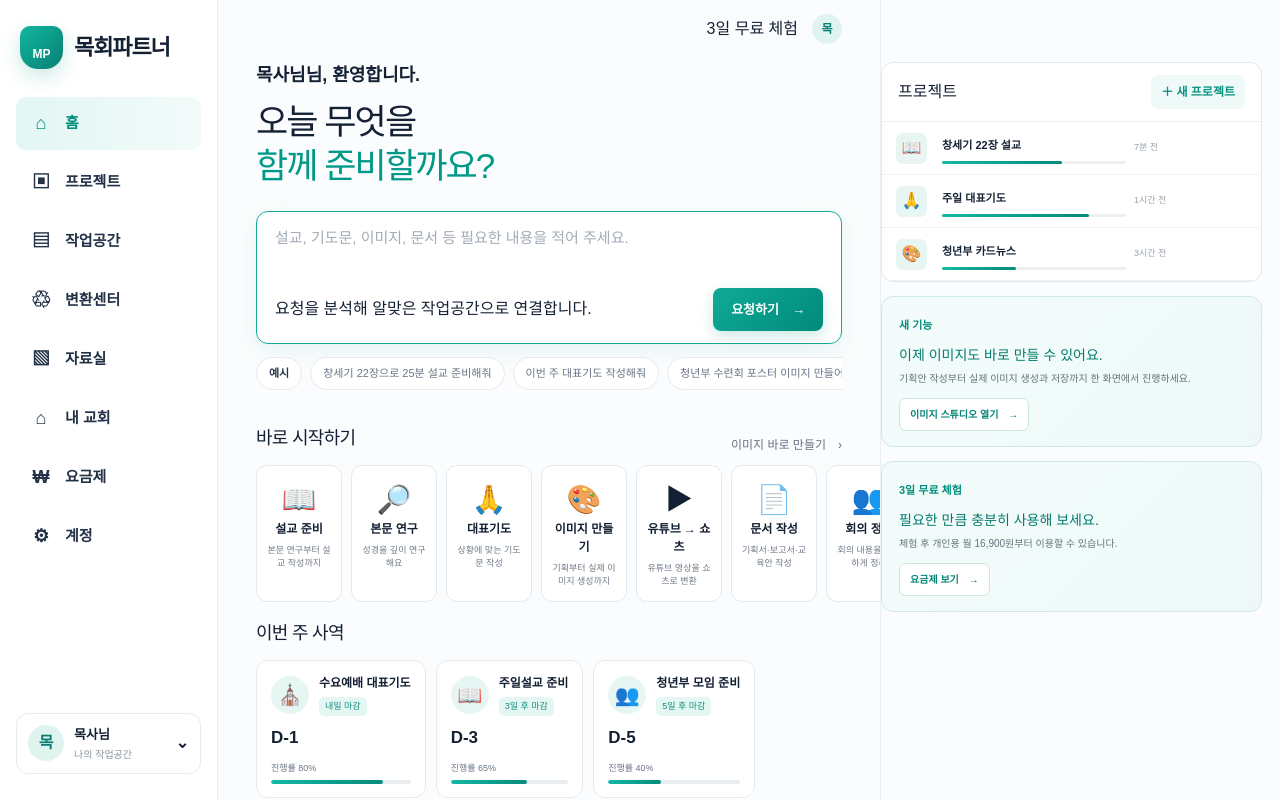
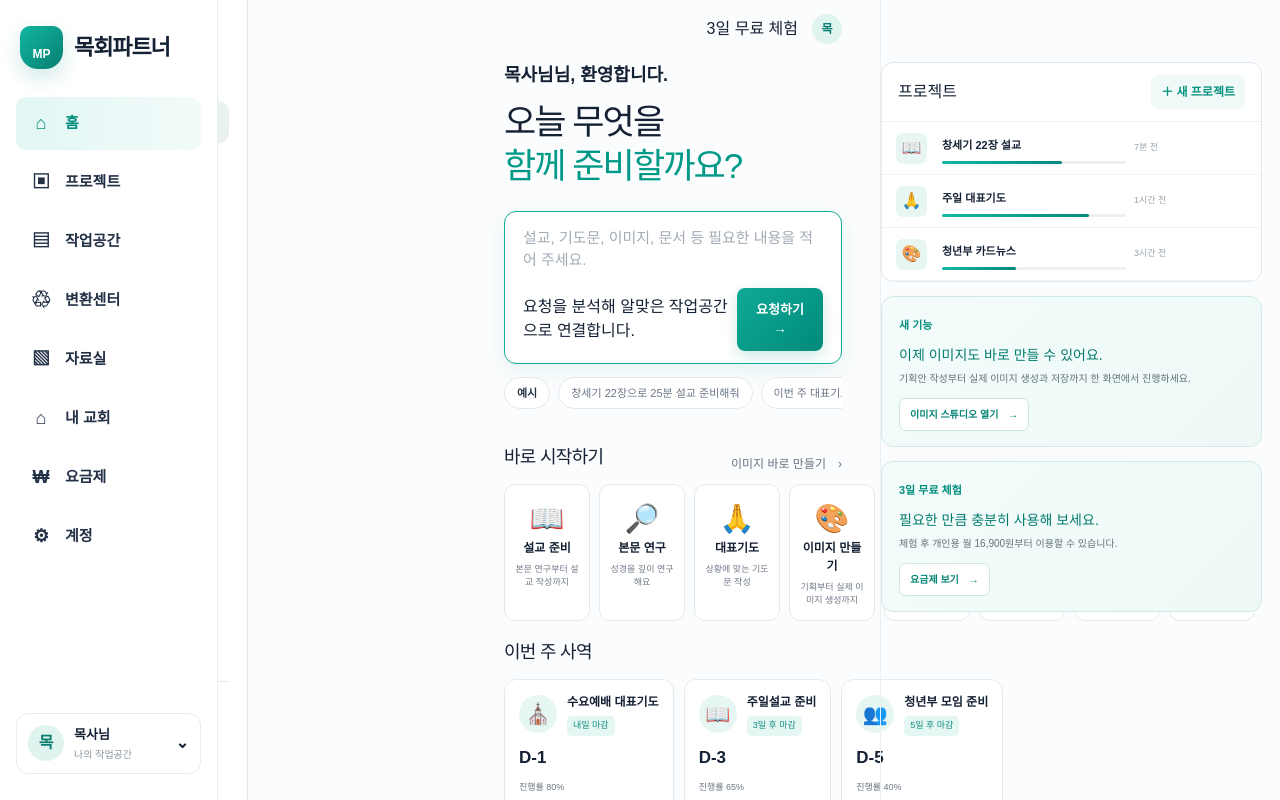
Before and after one commit to a01057674471-dot/ministry-partner, a Next.js app: page / in a window 1280 px wide. Shown: the top 800 px of the page. Built offline with nearby package versions, Linux system fonts and the light colour scheme; no server answers.

Commit message:
Apply V2 navigation across the application

```diff
--- a/app/layout.tsx
+++ b/app/layout.tsx
@@ -10,6 +10,7 @@ import "./account-cloud.css";
 import "./product-upgrades.css";
 import "./v2.css";
 import CloudSyncBridge from "./components/CloudSyncBridge";
+import GlobalChrome from "./components/GlobalChrome";
 
 export const metadata: Metadata = {
   title: "목회파트너",
@@ -19,7 +20,7 @@ export const metadata: Metadata = {
 export default function RootLayout({ children }: Readonly<{ children: React.ReactNode }>) {
   return (
     <html lang="ko">
-      <body><CloudSyncBridge />{children}</body>
+      <body><CloudSyncBridge /><GlobalChrome>{children}</GlobalChrome></body>
     </html>
   );
 }
```
